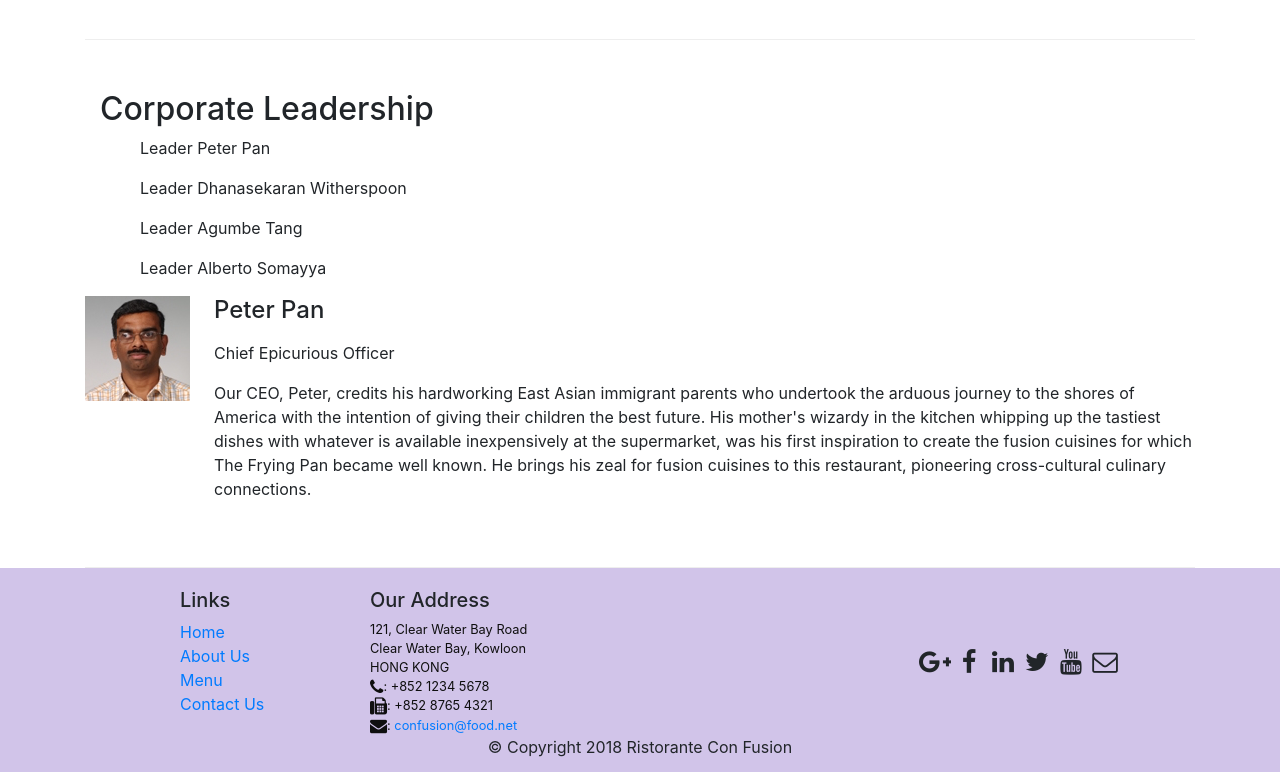
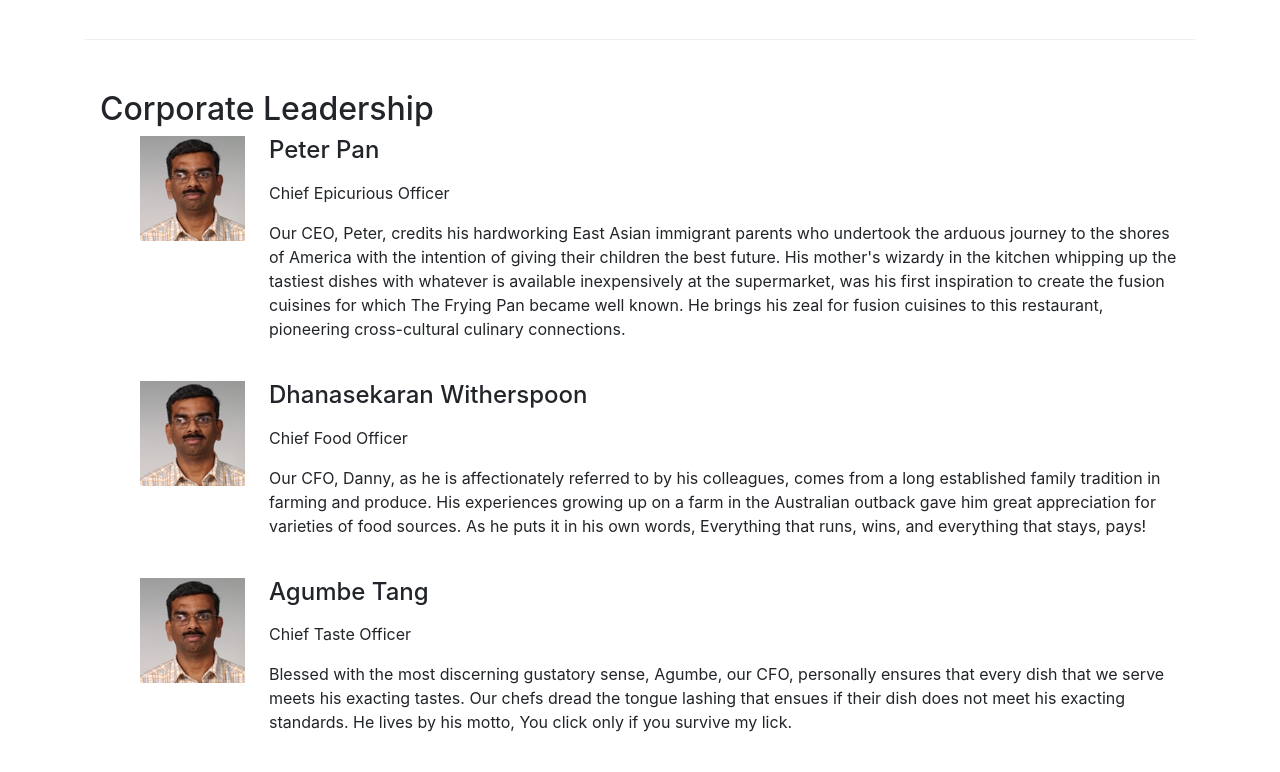
Before and after one commit to simonmontaggioni/Ristorante-Con-Fusion, a React (Create React App) app: page /aboutus in a window 1280 px wide. Shown: the part 940-1712 px from the top of the page. Built offline with nearby package versions, Linux system fonts and the light colour scheme.

Commit message:
eat: Render the list of leaders
  - Refactor the leaders function to use the RenderLeader component.

  * Assignment 2 - Task 3

```diff
--- a/src/components/AboutComponent.js
+++ b/src/components/AboutComponent.js
@@ -9,10 +9,10 @@ import {
 } from 'reactstrap';
 import { Link } from 'react-router-dom';
 
-function RenderLeader(leader) {
+function RenderLeader({ leader }) {
   console.log(leader.image);
   return (
-    <Media>
+    <Media className='mb-4'>
       <Media left href='#'>
         <Media
           className='mr-4'
@@ -34,7 +34,7 @@ function RenderLeader(leader) {
 
 function About(props) {
   const leaders = props.leaders.map((leader) => {
-    return <p key={leader.id}>Leader {leader.name}</p>;
+    return <RenderLeader leader={leader} />;
   });
 
   return (
@@ -115,7 +115,6 @@ function About(props) {
         <div className='col-12'>
           <Media list>{leaders}</Media>
         </div>
-        <div>{RenderLeader(props.leaders[0])}</div>
       </div>
     </div>
   );
```
